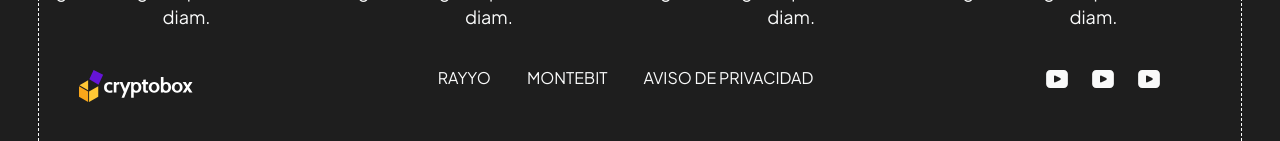
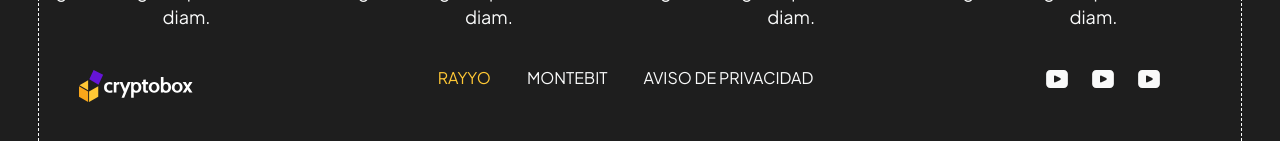
Before and after one commit to Lariicsa/mont-cryptobox, a Vue app: page / in a window 1280 px wide. In both pictures the pointer is over the link "RAYYO". Shown: the part 907-1048 px from the top of the page. Built offline with nearby package versions, Linux system fonts and the light colour scheme.

Commit message:
Add hover in footer

```diff
--- a/src/scss/components/footer.scss
+++ b/src/scss/components/footer.scss
@@ -34,6 +34,11 @@
     text-transform: uppercase;
     width: auto;
     text-decoration: none;
+    &:hover {
+      @include from($tablet-landscape) {
+        color: $sunglow;
+      }
+    }
   }
 
   &__social {
@@ -54,5 +59,10 @@
     display: flex;
     height: 1.8rem;
     width: 2.2rem;
+    &:hover {
+      @include from($tablet-landscape) {
+        @include icon("youtube", $sunglow);
+      }
+    }
   }
 }
```
